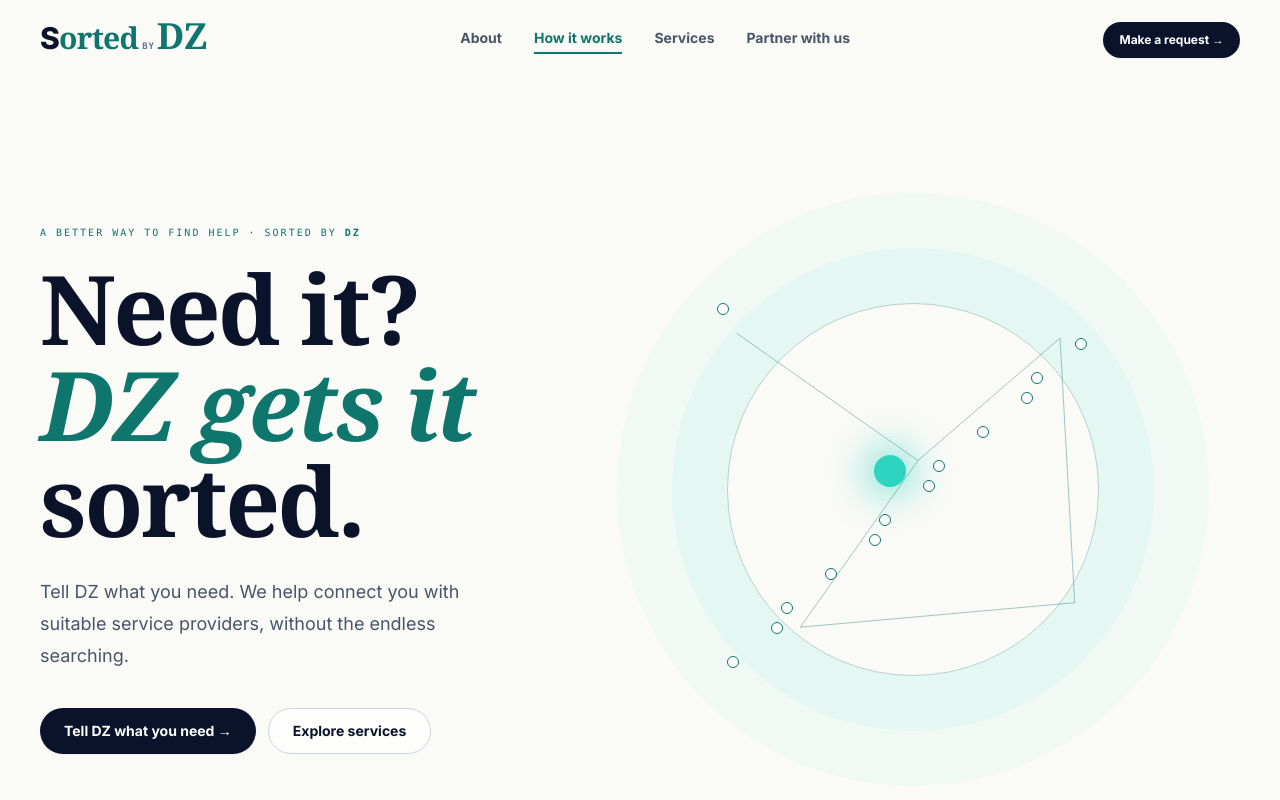
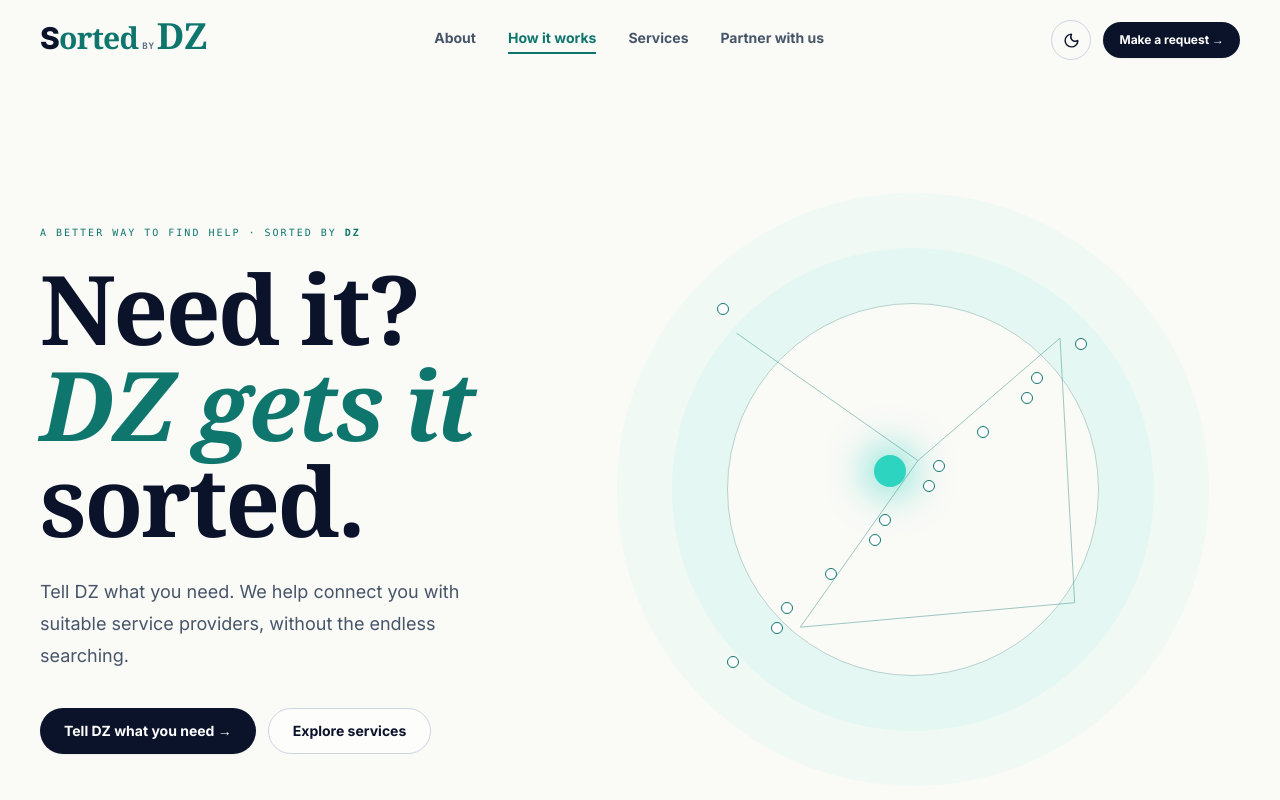
Before and after one commit to harissuresh03/sorted_by_dz, a Next.js app: page / in a window 1280 px wide. Shown: the top 800 px of the page. Built offline with nearby package versions, Linux system fonts and the light colour scheme.

Commit message:
added dark mode feature

```diff
--- a/app/globals.css
+++ b/app/globals.css
@@ -5,10 +5,60 @@
 html {
   scroll-behavior: smooth;
 }
+
+:root {
+  color-scheme: light;
+}
+
+html[data-theme='dark'] {
+  color-scheme: dark;
+}
+
 body {
   background: #fafaf7;
   color: #101828;
   font-size: 1.0625rem;
+  transition: background-color 200ms ease, color 200ms ease;
+}
+
+html[data-theme='dark'] body {
+  background: #101820;
+  color: #e6f0ed;
+}
+
+html[data-theme='dark'] .bg-white,
+html[data-theme='dark'] .bg-white\/70 {
+  background-color: #17252b;
+}
+
+html[data-theme='dark'] .bg-paper\/85 {
+  background-color: rgb(16 24 32 / 85%);
+}
+
+html[data-theme='dark'] .text-navy {
+  color: #e6f0ed;
+}
+
+html[data-theme='dark'] .text-slate-600,
+html[data-theme='dark'] .text-slate-700 {
+  color: #aebfbb;
+}
+
+html[data-theme='dark'] .text-slate-400,
+html[data-theme='dark'] .text-slate-500 {
+  color: #81948f;
+}
+
+html[data-theme='dark'] .border-slate-300 {
+  border-color: #40534f;
+}
+
+html[data-theme='dark'] .bg-\[\#eff8f7\] {
+  background-color: #193d3a;
+}
+
+html[data-theme='dark'] .bg-\[\#dff4f0\] {
+  background-color: #173b38;
 }
 .display {
   font-family: 'Iowan Old Style', Baskerville, Georgia, serif;
--- a/app/layout.tsx
+++ b/app/layout.tsx
@@ -3,6 +3,7 @@ import type { Metadata } from 'next';
 import { Inter } from 'next/font/google';
 import { Navigation } from '@/components/navigation';
 import { Footer } from '@/components/footer';
+import { ThemeProvider } from '@/components/theme-provider';
 
 const inter = Inter({
   subsets: ['latin'],
@@ -17,11 +18,13 @@ export const metadata: Metadata = {
 
 export default function RootLayout({ children }: { children: React.ReactNode }) {
   return (
-    <html lang="en" className={inter.variable}>
+    <html lang="en" className={inter.variable} suppressHydrationWarning>
       <body className="font-sans antialiased">
-        <Navigation />
-        {children}
-        <Footer />
+        <ThemeProvider>
+          <Navigation />
+          {children}
+          <Footer />
+        </ThemeProvider>
       </body>
     </html>
   );
--- a/components/navigation.tsx
+++ b/components/navigation.tsx
@@ -2,6 +2,8 @@
 import Link from 'next/link';
 import { usePathname } from 'next/navigation';
 import { useEffect, useState } from 'react';
+import { Moon, Sun } from 'lucide-react';
+import { useTheme } from './theme-provider';
 
 const navLinks = [
   { href: '/about', label: 'About' },
@@ -14,6 +16,7 @@ export function Navigation() {
   const [open, setOpen] = useState(false);
   const [howItWorksInView, setHowItWorksInView] = useState(false);
   const pathname = usePathname();
+  const { theme, setTheme } = useTheme();
 
   useEffect(() => {
     if (pathname !== '/') {
@@ -31,6 +34,8 @@ export function Navigation() {
   }, [pathname]);
 
   const isActive = (href: string) => (href.startsWith('/#') ? howItWorksInView : pathname === href);
+  const nextTheme = theme === 'light' ? 'dark' : 'light';
+  const ThemeIcon = theme === 'dark' ? Sun : Moon;
 
   return (
     <header className="sticky top-0 z-50 border-b border-transparent bg-paper/85 px-5 backdrop-blur md:px-10">
@@ -69,6 +74,15 @@ export function Navigation() {
         </nav>
 
         <div className="flex items-center gap-3">
+          <button
+            type="button"
+            onClick={() => setTheme(nextTheme)}
+            className="grid h-10 w-10 place-items-center rounded-full border border-slate-300 text-navy transition-colors hover:border-teal hover:text-teal focus-visible:outline-none focus-visible:ring-2 focus-visible:ring-teal/50"
+            aria-label={`Switch to ${nextTheme} theme`}
+            title={`Switch to ${nextTheme} theme`}
+          >
+            <ThemeIcon size={17} strokeWidth={2} aria-hidden="true" />
+          </button>
           <Link
             href="/contact"
             className="rounded-full bg-navy px-4 py-2.5 text-xs font-bold text-white shadow-sm transition-all duration-300 hover:-translate-y-0.5 hover:bg-teal hover:shadow-lg hover:shadow-teal/25 active:translate-y-0 active:shadow-sm"
--- /dev/null
+++ b/components/theme-provider.tsx
@@ -0,0 +1,44 @@
+'use client';
+
+import { createContext, useContext, useEffect, useState } from 'react';
+
+type Theme = 'light' | 'dark';
+
+type ThemeContextValue = {
+  theme: Theme;
+  setTheme: (theme: Theme) => void;
+};
+
+const ThemeContext = createContext<ThemeContextValue | undefined>(undefined);
+
+export function ThemeProvider({ children }: { children: React.ReactNode }) {
+  const [theme, setThemeState] = useState<Theme>('light');
+
+  useEffect(() => {
+    const storedTheme = window.localStorage.getItem('theme');
+    if (storedTheme === 'light' || storedTheme === 'dark') {
+      setThemeState(storedTheme);
+    }
+  }, []);
+
+  useEffect(() => {
+    document.documentElement.dataset.theme = theme;
+  }, [theme]);
+
+  const setTheme = (nextTheme: Theme) => {
+    setThemeState(nextTheme);
+    window.localStorage.setItem('theme', nextTheme);
+  };
+
+  return (
+    <ThemeContext.Provider value={{ theme, setTheme }}>
+      {children}
+    </ThemeContext.Provider>
+  );
+}
+
+export function useTheme() {
+  const context = useContext(ThemeContext);
+  if (!context) throw new Error('useTheme must be used inside ThemeProvider');
+  return context;
+}
```
